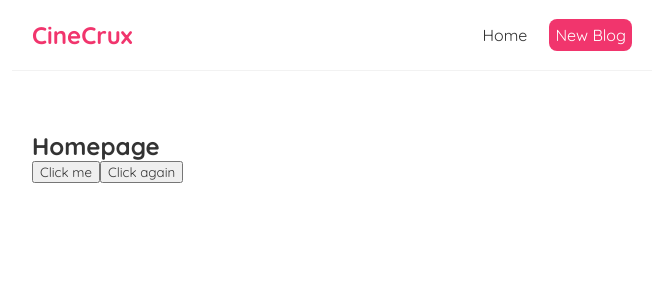
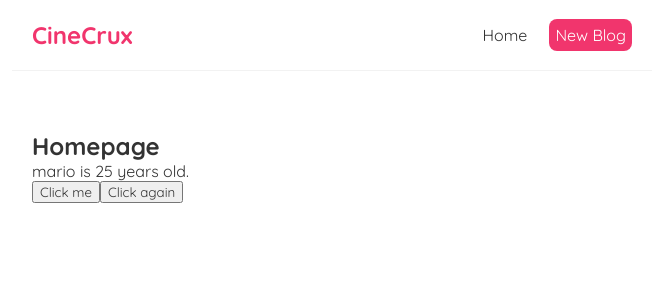
Before and after one commit to theiconik/cine-crux, a React (Create React App) app: page / in a window 1280 px wide. Shown: the top 300 px of the page, without its empty margins (308-971 px from the left). Built offline with nearby package versions, Linux system fonts and the light colour scheme.

Commit message:
useState hook demonstration (it's so fuckin' easy)

```diff
--- a/src/Home.js
+++ b/src/Home.js
@@ -1,7 +1,16 @@
+import { useState } from 'react';
+
 const Home = () => {
 
+   //let name = 'mario';
+   const [name, setName] = useState('mario');
+   const [age, setAge] = useState(25)
+
    const handleClick = () => {
-      console.log('hello,ninjas');
+      //console.log('hello, ninjas')
+      setName('luigi');
+      setAge(26);
+      //name = luigi;
    }
 
    const handleClickAgain = (name,e) => {
@@ -11,6 +20,7 @@
    return (
       <div className="home">
          <h2>Homepage</h2>
+         <p>{name} is {age} years old.</p>
          <button onClick={handleClick}>Click me</button>
          <button onClick={(e) => {
             handleClickAgain('mario', e)
```
